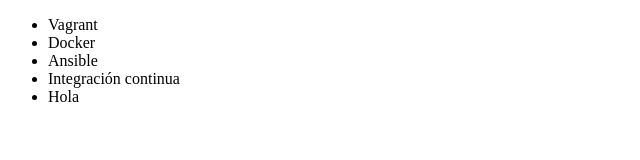
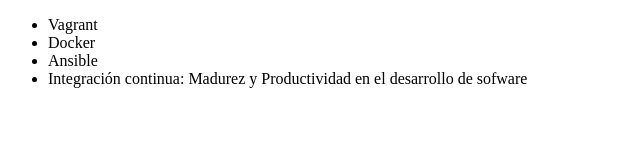
Before and after one commit to DilanAD/Dilan-Alura-git, a plain HTML site: page index.html in a window 1280 px wide. Shown: the whole page, without its empty margins (0-640 px from the left). Drawn offline with Linux system fonts and the light colour scheme.

Commit message:
Renombrando curso de INtregracion continua

```diff
--- a/index.html
+++ b/index.html
@@ -11,8 +11,8 @@
         <li> Vagrant </li>
         <li> Docker </li>
         <li> Ansible </li>
-        <li> Integración continua </li>
-        <li>Hola </li>
+        <li> Integración continua: Madurez y Productividad en el desarrollo de sofware </li>
+
     </ul>
 </body>
 </html>
```
